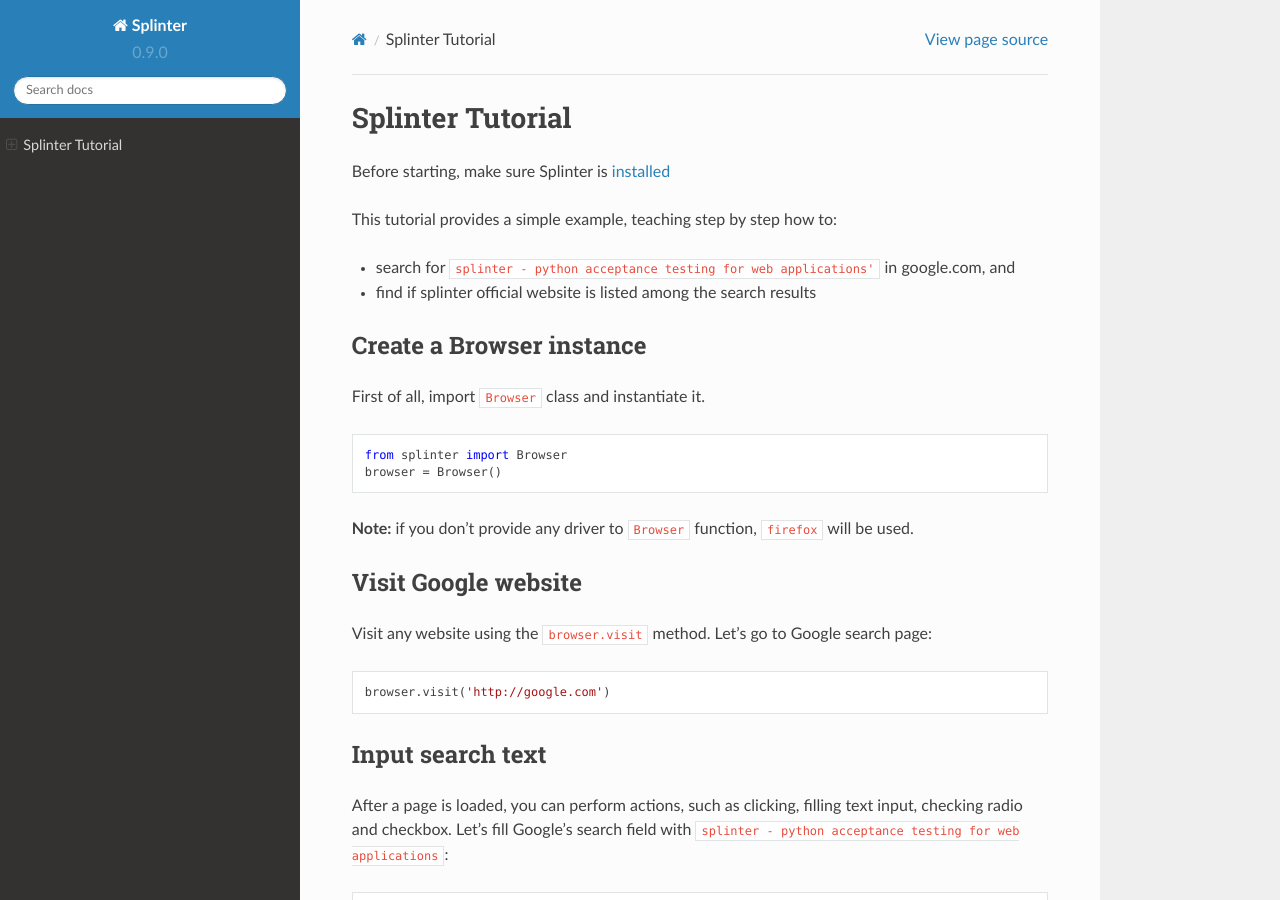
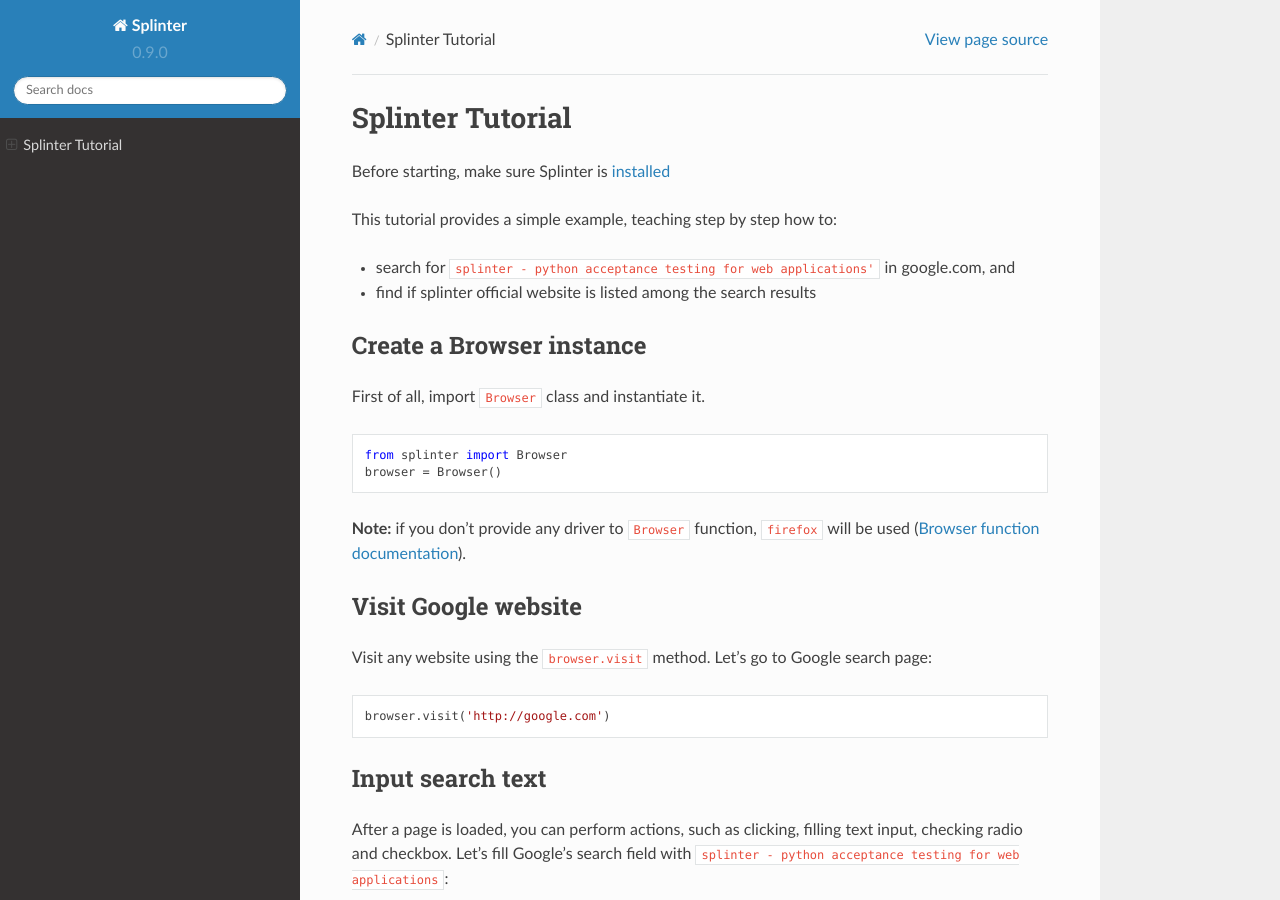
Before and after one commit to cobrateam/splinter, a Sphinx documentation site: the page built from docs/tutorial.rst, in a window 1280 px wide and 900 px high. Built offline with Sphinx 7.4.7 and the Read the Docs theme 2.0.0, drawn with Linux system fonts in a browser that asks for light colours; some of the changed text lies outside the part shown.

Commit message:
addresses issue #487
Update tutorial documentation to show that if no argument is supplied
to the `Browser` function it will default to using firefox.

Also, added a link to the Browser function documentation.

```diff
--- a/docs/tutorial.rst
+++ b/docs/tutorial.rst
@@ -29,7 +29,7 @@
     from splinter import Browser
     browser = Browser()
 
-**Note:** if you don't provide any driver to ``Browser`` function, ``firefox`` will be used.
+**Note:** if you don't provide any driver to ``Browser`` function, ``firefox`` will be used (`Browser function documentation <https://splinter.readthedocs.io/en/latest/api/driver-and-element-api.html>`_).
 
 
 Visit Google website
```
Also changed, not shown: other parts of docs/tutorial.rst (+1 -1 lines).
